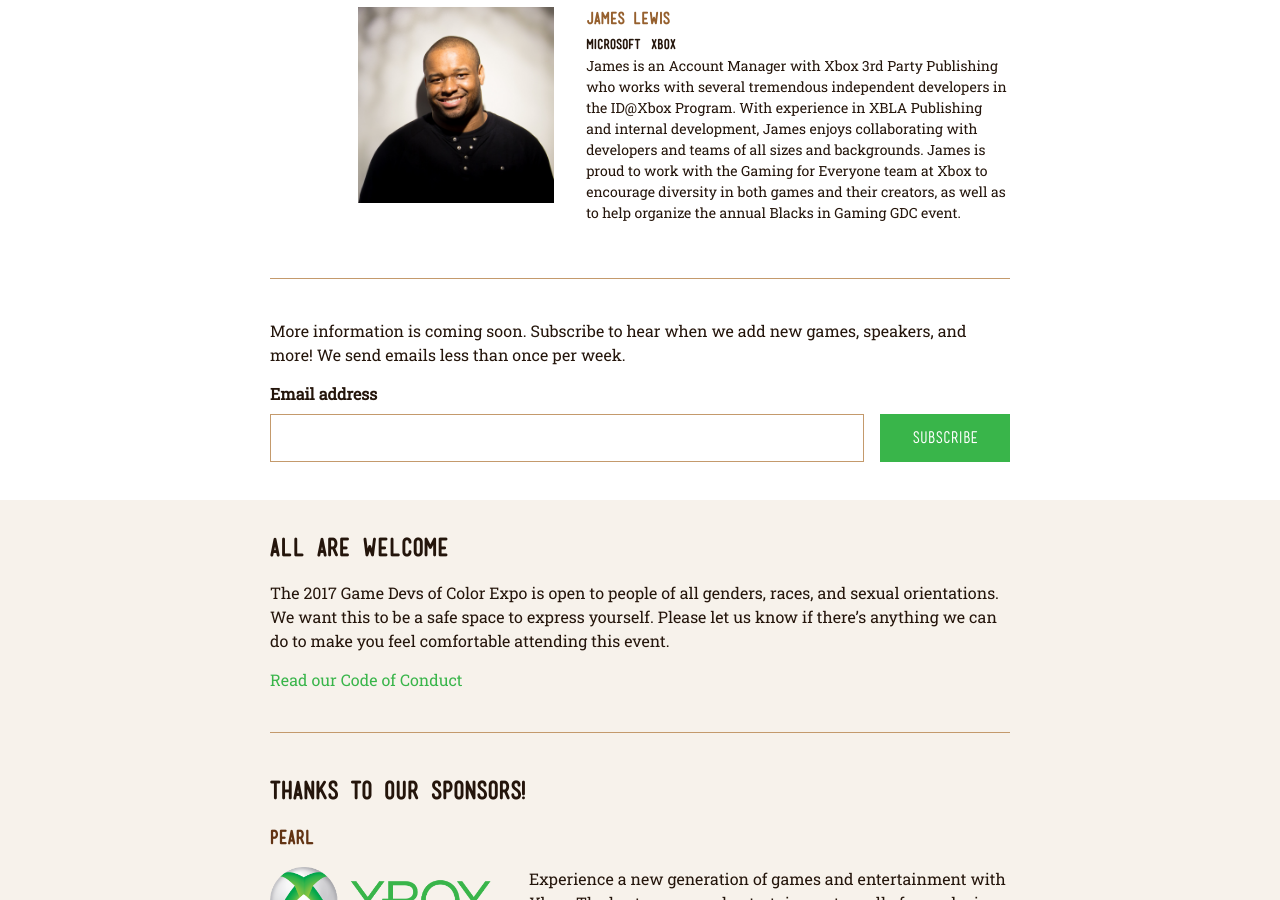
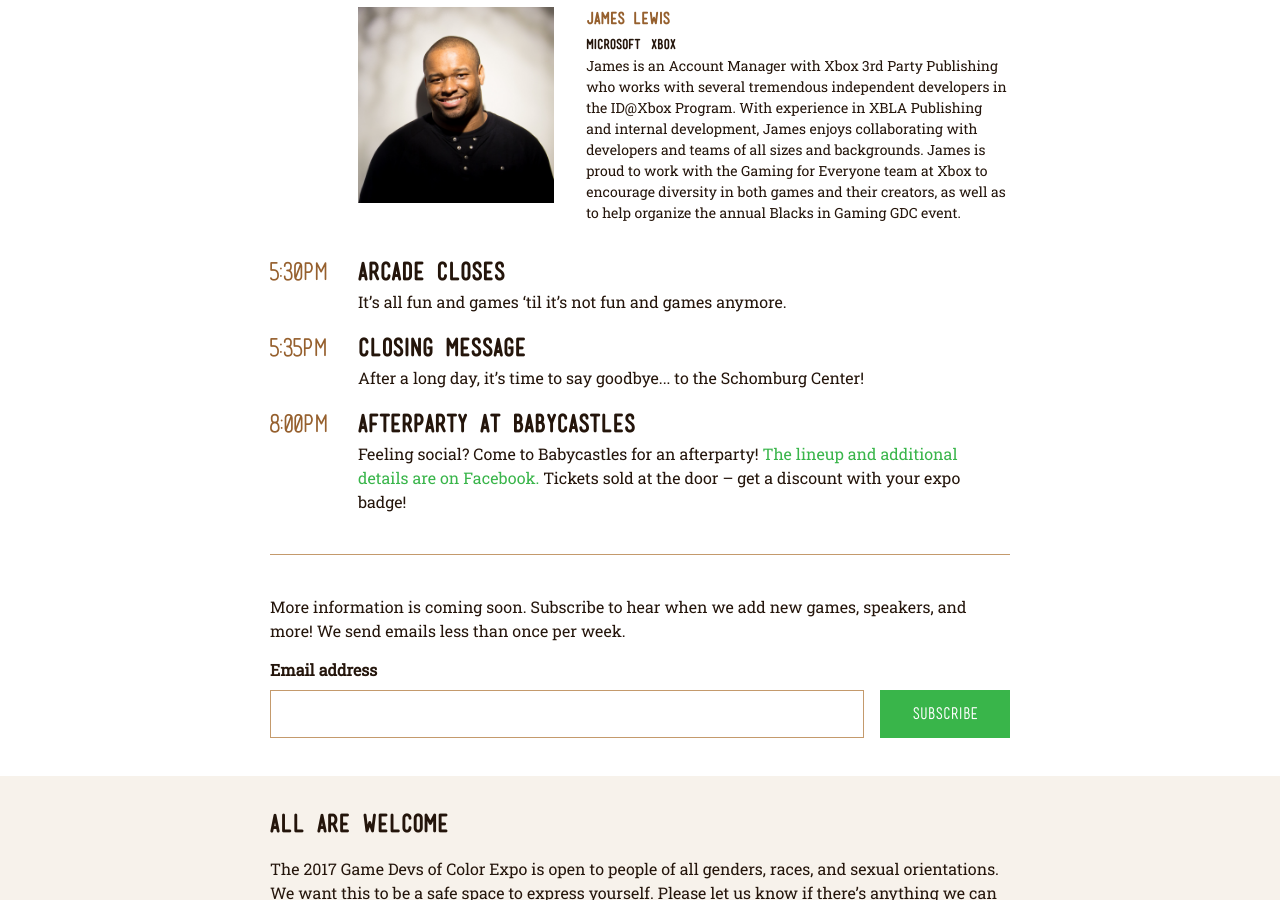
Before and after one commit to BrooklynGamery/gdocexpo, a Jekyll site: the page built from schedule/index.html, in a window 1280 px wide and 900 px high, scrolled down 7770 px. Built offline with Jekyll 4.4.1, drawn with Linux system fonts in a browser that asks for light colours; comment, search, counter and statistics services are not loaded.

Commit message:
added rest of schedule

```diff
--- a/_data/talks.yml
+++ b/_data/talks.yml
@@ -179,3 +179,15 @@
       photo: james-lewis.jpg
       bio: "James is an Account Manager with Xbox 3rd Party Publishing who works with several tremendous independent developers in the ID@Xbox Program.  With experience in XBLA Publishing and internal development, James enjoys collaborating with developers and teams of all sizes and backgrounds.  James is proud to work with the Gaming for Everyone team at Xbox to encourage diversity in both games and their creators, as well as to help organize the annual Blacks in Gaming GDC event."
       featured: true
+
+- title: Arcade closes
+  time: 5:30PM
+  description: It’s all fun and games ‘til it’s not fun and games anymore.
+
+- title: Closing message
+  time: 5:35PM
+  description: After a long day, it’s time to say goodbye... to the Schomburg Center!
+
+- title: Afterparty at Babycastles
+  time: 8:00PM
+  description: 'Feeling social? Come to Babycastles for an afterparty! <a href="https://www.facebook.com/events/245267192544855" target="_blank">The lineup and additional details are on Facebook.</a> Tickets sold at the door – get a discount with your expo badge!'
```
